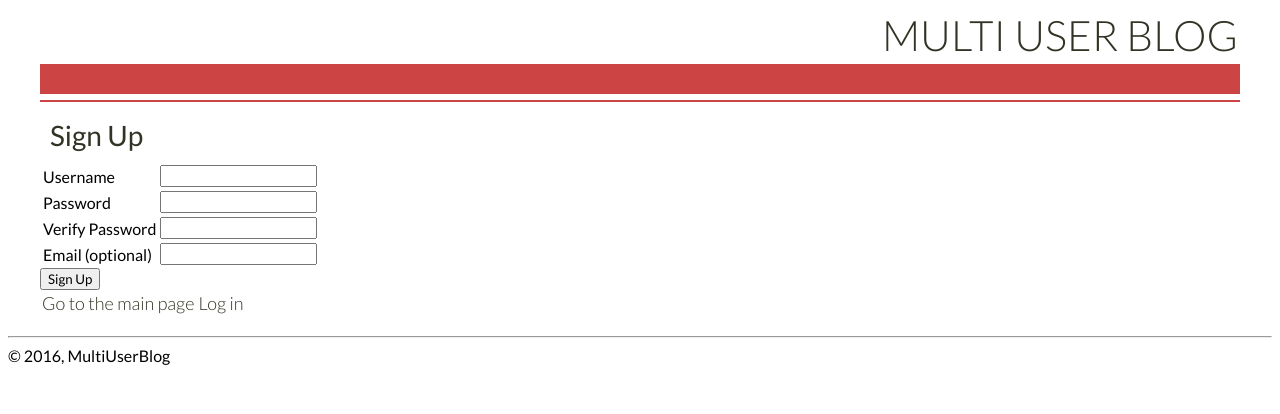
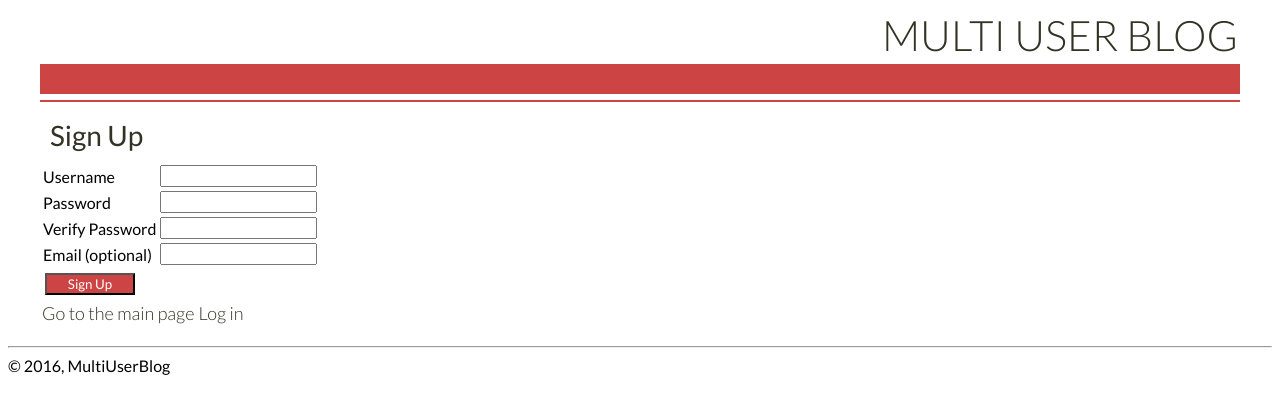
Before and after one commit to HedgehogInDaFog/MultiUserBlog, a Python web app: template templates/signup.html in a window 1280 px wide. Shown: the top 414 px of the page. Run offline with Jinja, Linux system fonts and the light colour scheme; the template is opened without the code that fills it, so the values that code supplies are empty.

Commit message:
beautify buttons

```diff
--- a/templates/base.html
+++ b/templates/base.html
@@ -12,9 +12,9 @@
 <body>
 	<div class="container">
     <div class="header-titles">
-	  <h1>Multi User Blog</h1>
-    <div class="purple-line"></div>
-	  {% block hello %}{% endblock %}
+  	  <h1>Multi User Blog</h1>
+      <div class="purple-line"></div>
+  	  {% block hello %}{% endblock %}
     </div>
     <div class="line"></div>
   </div>
--- a/templates/login.html
+++ b/templates/login.html
@@ -33,7 +33,7 @@
         </td>
       </tr>
     </table>
-    <input type="submit" value="Log in">
+    <input type="submit" value="Log in" class="button">
   </form>
 </div>
 <div class="container">
--- a/templates/signup.html
+++ b/templates/signup.html
@@ -58,7 +58,7 @@
       </tr>
     </table>
 
-    <input type="submit" value="Sign Up">
+    <input type="submit" value="Sign Up" class="button">
   </form>
 </div>
 <div class="container">
```
